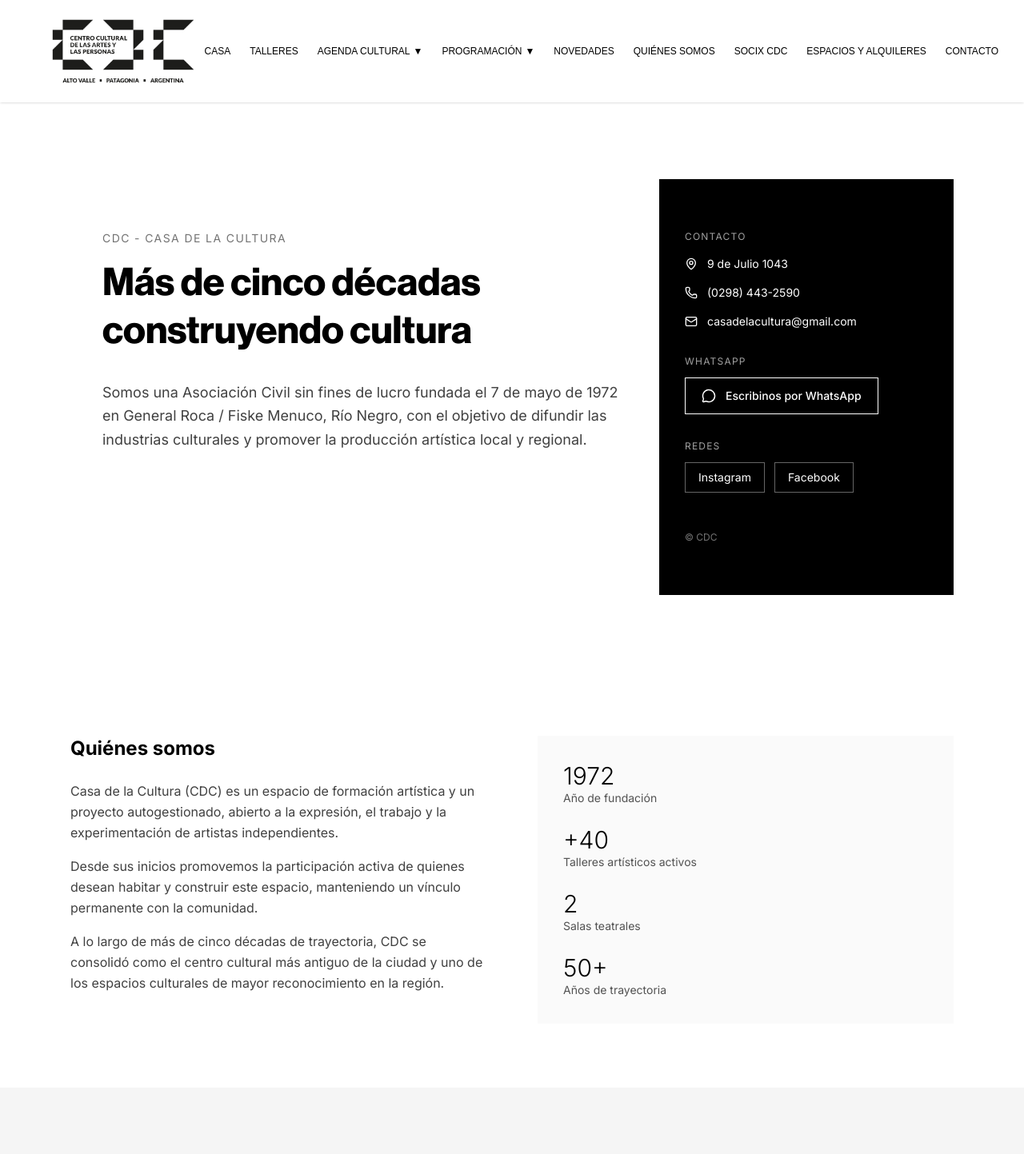
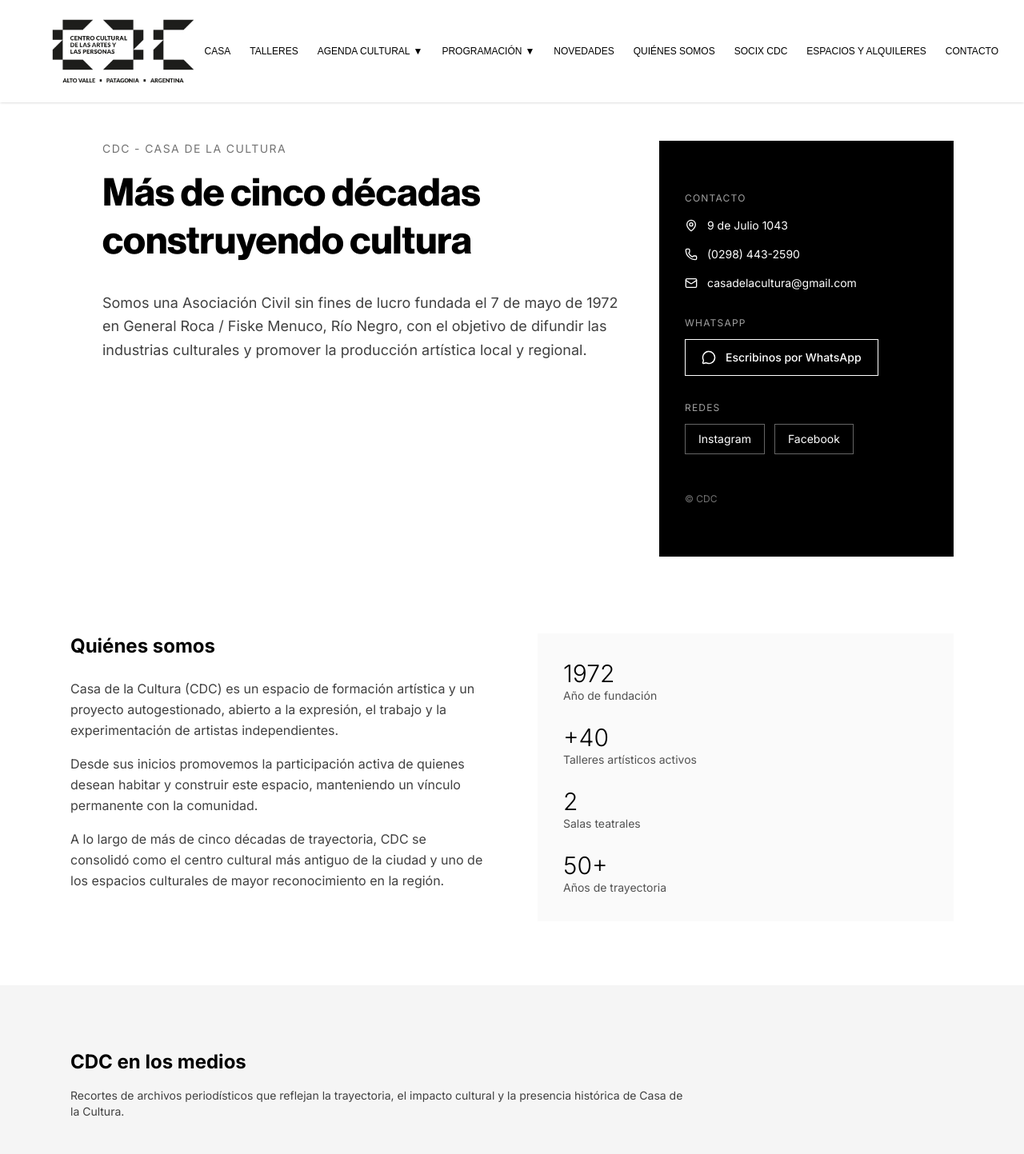
Before and after one commit to kevkarlion/casa-de-la-cultura, a Next.js app: page /quienes-somos in a window 1280 px wide. Shown: the top 1443 px of the page at 80% size. Built offline with nearby package versions, Linux system fonts and the light colour scheme; a web font is replaced by a local one.

Commit message:
espacios en quienes somos

```diff
--- a/components/home/Nosotros/Nosotros.tsx
+++ b/components/home/Nosotros/Nosotros.tsx
@@ -68,7 +68,7 @@ export default function NosotrosPage() {
       {/* HERO */}
       <section className="relative overflow-hidden">
   <motion.div
-    className="container mx-auto px-0 md:px-6 py-24 max-w-6xl"
+    className="container mx-auto px-0 md:px-6 py-12 max-w-6xl"
     initial="hidden"
     animate="visible"
     variants={stagger}
@@ -76,7 +76,7 @@ export default function NosotrosPage() {
     <div className="grid grid-cols-1 md:grid-cols-12">
 
       {/* IZQUIERDA – CONTENIDO */}
-      <div className="md:col-span-8 bg-white px-6 md:px-10 py-16">
+      <div className="md:col-span-8 bg-white px-6 md:px-10 pb-16">
         <motion.p
           variants={fadeUp}
           className="uppercase tracking-widest text-sm text-neutral-500 mb-4"
@@ -223,7 +223,7 @@ export default function NosotrosPage() {
 
 
       {/* QUIÉNES SOMOS */}
-      <section className="container mx-auto px-6 py-20 max-w-6xl">
+      <section className="container mx-auto px-6 pt-12 pb-20 max-w-6xl">
         <motion.div
           className="grid md:grid-cols-2 gap-16 items-start"
           initial="hidden"
```
